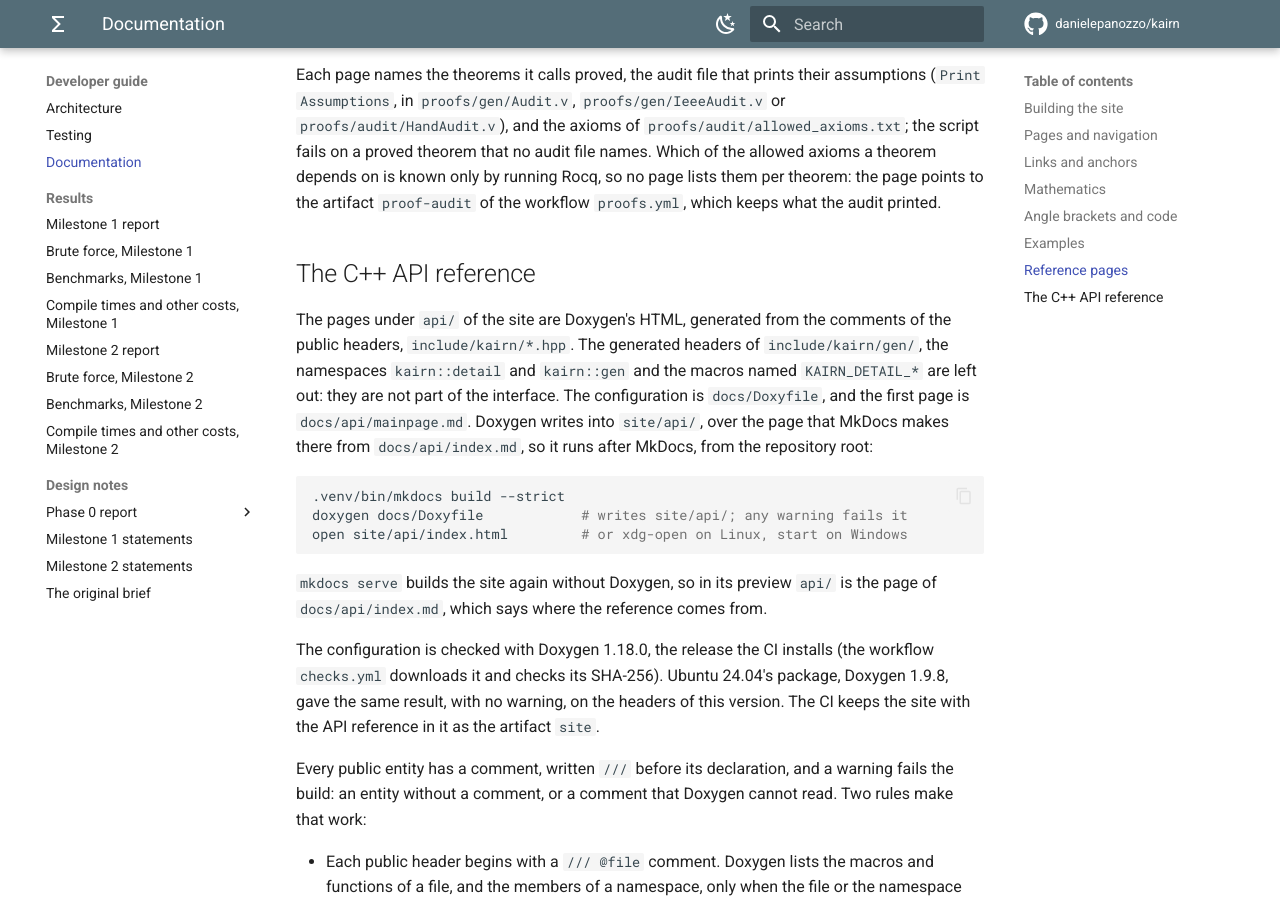
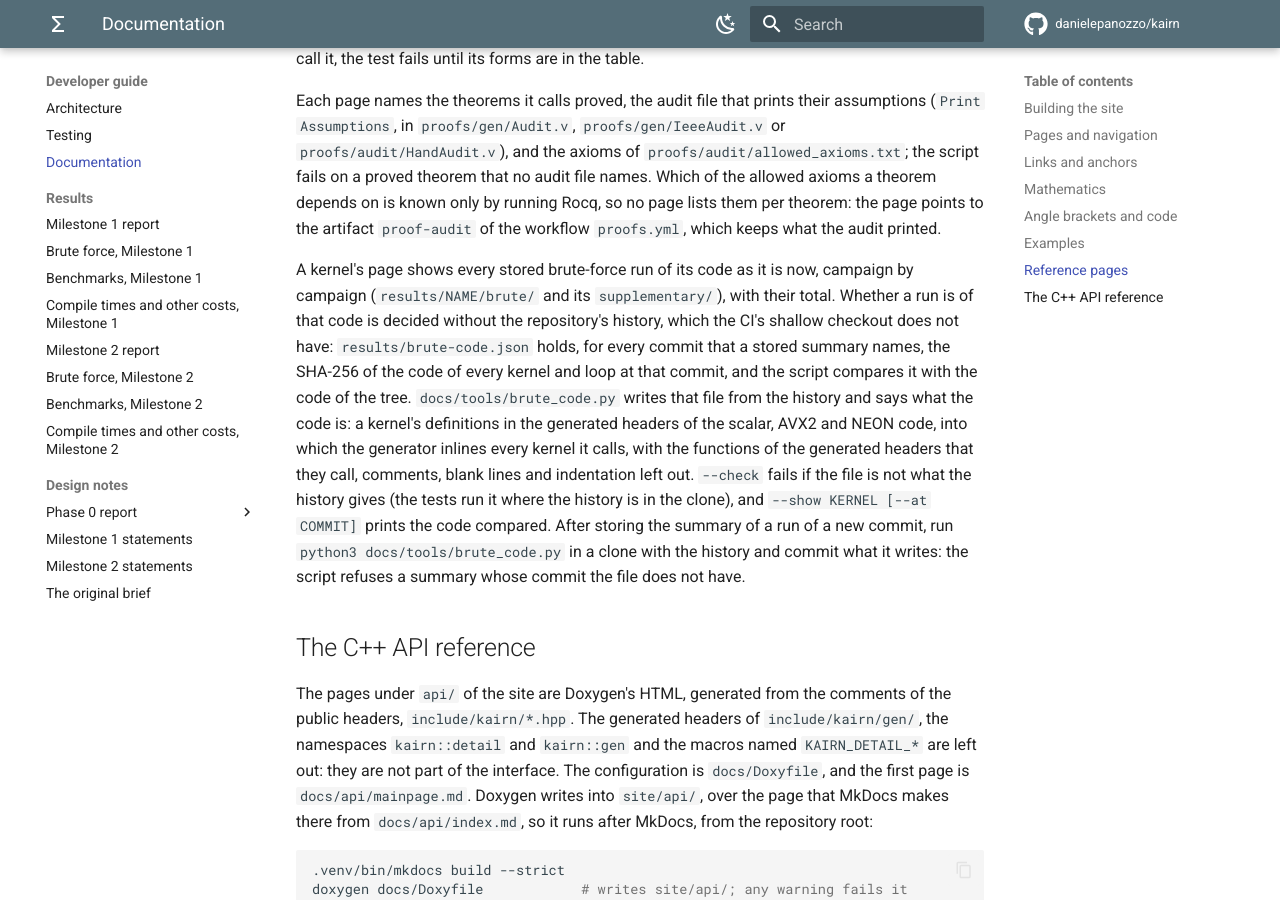
Before and after one commit to danielepanozzo/kairn, an MkDocs documentation site: the page built from docs/developer/documentation.md, in a window 1280 px wide and 900 px high, scrolled down 3286 px. Built offline with MkDocs 1.6.1 and Material for MkDocs 9.7.7, drawn with Linux system fonts in a browser that asks for light colours; comment, search, counter and statistics services are not loaded; some of the changed text lies outside the part shown.

Commit message:
Docs: what a reference page shows of the stored brute-force runs, and results/brute-code.json
How to read a page: a page shows every stored run of the kernel's code as it is now, campaign by
campaign, with their total; what the code is and how it is compared; the runs that judged other
claims; the reports of both campaigns. The sentence that the stored runs measure no statement on
infinite and NaN operands was out of date: a page says when its runs judged the kernel in the
extended domain. Documentation: what reference.py reads, and brute_code.py. Testing: what the
tests of the reference script cover. results/README.md: Milestone 2's summaries and
brute-code.json, and when to write it.

Co-Authored-By: Claude Opus 5.5 <noreply@anthropic.com>
Claude-Session: https://claude.ai/code/session_01ULwCxzT6Dhw9xUiTw8mJz1

````diff
--- a/docs/developer/documentation.md
+++ b/docs/developer/documentation.md
@@ -96,8 +96,9 @@ python3 docs/tools/test_reference.py     # the tests of the script and of its ta
 ```
 
 The script reads `gen/claims.json`, the kernel descriptions under `gen/kernels/`,
-`include/kairn/gen/bounds.hpp`, `proofs/gen/Statements.v`, the axiom audit's allow-list and files
-(below), and the stored brute-force summaries of the latest milestone under `results/`, and prints
+`include/kairn/gen/bounds.hpp` and the generated headers of the kernels, `proofs/gen/Statements.v`,
+the axiom audit's allow-list and files (below), and the stored brute-force summaries under
+`results/` with `results/brute-code.json` (below), and prints
 every number, status and formula of a page from them. Rerun it after any of these changes;
 `--check` and the tests run in CI (the workflow `checks.yml`) and in ctest: `docs.reference.check`
 in the quick tier, and `full.tools.docs.reference.test` in the full tier.
@@ -132,6 +133,20 @@ on a proved theorem that no audit file names. Which of the allowed axioms a theo
 known only by running Rocq, so no page lists them per theorem: the page points to the artifact
 `proof-audit` of the workflow `proofs.yml`, which keeps what the audit printed.
 
+A kernel's page shows every stored brute-force run of its code as it is now, campaign by campaign
+(`results/NAME/brute/` and its `supplementary/`), with their total. Whether a run is of that code
+is decided without the repository's history, which the CI's shallow checkout does not have:
+`results/brute-code.json` holds, for every commit that a stored summary names, the SHA-256 of the
+code of every kernel and loop at that commit, and the script compares it with the code of the
+tree. `docs/tools/brute_code.py` writes that file from the history and says what the code is: a
+kernel's definitions in the generated headers of the scalar, AVX2 and NEON code, into which the
+generator inlines every kernel it calls, with the functions of the generated headers that they
+call, comments, blank lines and indentation left out. `--check` fails if the file is not what the
+history gives (the tests run it where the history is in the clone), and `--show KERNEL [--at
+COMMIT]` prints the code compared. After storing the summary of a run of a new commit, run
+`python3 docs/tools/brute_code.py` in a clone with the history and commit what it writes: the
+script refuses a summary whose commit the file does not have.
+
 ## The C++ API reference
 
 The pages under `api/` of the site are Doxygen's HTML, generated from the comments of the public
--- a/docs/reference/reading.md
+++ b/docs/reference/reading.md
@@ -97,7 +97,8 @@ gives them. The references are on the [References](../developer/design/phase0/re
 **Listing.** The kernel as the generator reads it: one operation of `T` per line, each rounded to
 nearest. The C++ and the formal model are both printed from it.
 
-**Measured.** What the latest brute-force runs found, explained [below](#what-the-measured-numbers-are).
+**Measured.** What the stored brute-force runs of the kernel's code found, campaign by campaign,
+explained [below](#what-the-measured-numbers-are).
 
 **Not claimed.** What the statements do not cover. For a kernel with a statement about finite
 operands only: operands that are infinite or NaN, and results that overflow; the page names the
@@ -142,10 +143,12 @@ a reference page reports only the status of the claims.
 
 ## What the measured numbers are
 
-The brute-force tier runs by hand on the test machines, and its summaries are stored under
-`results/`. A program that shares no code with the library or the generator, the *oracle*, judges
-every result in exact rational arithmetic against the kernel's claims. A page shows the latest
-runs:
+The brute-force tier runs by hand on the test machines before each milestone report, a
+*campaign*, and its summaries are stored under `results/`, one directory per campaign
+(`results/milestone1/brute/`, `results/milestone2/brute/`). A program that shares no code with
+the library or the generator, the *oracle*, judges every result in exact rational arithmetic
+against the kernel's claims. A page shows every stored run of the kernel's code as it is now,
+campaign by campaign, and their total when there are several:
 
 - **compiled**: the C++ kernel, built with every compiler of the machines, scalar and packed code,
   under every contraction setting, on random operands of `binary64` (`double`) and `binary32`
@@ -154,12 +157,25 @@ runs:
   `fp:5:-3:2`, a format of 5 bits of precision
   ([Number formats](../developer/architecture.md#number-formats) explains the name).
 
+A run counts only if it ran the code the kernel has now. The code of a kernel is its generated
+C++: its functions in `include/kairn/gen/scalar.hpp`, `avx2.hpp` and `neon.hpp`, into which the
+generator inlines every kernel it calls, and the functions of the generated headers that they
+call (such as `abs_bits`), with comments, blank lines and indentation left out. For every commit
+that a stored run names, `results/brute-code.json` keeps the SHA-256 of that code for every kernel,
+written from the repository's history by `docs/tools/brute_code.py`; the page compares it with the
+code of the tree it is written from. A kernel whose code changed shows only the runs of its new code
+and names those it does not count; one whose code no stored run ran says so. A change of the claims
+alone does not change the code: such a run is shown, the page says that it judged other claims, and
+the total leaves it out. The total adds the random cases of the compiled runs; an enumeration of a
+toy domain (a format, and the operands it is restricted to) that an earlier run of the same code
+enumerated judged the same operands again, and counts once.
+
 The columns:
 
-- **Cases judged**: the cases whose result has a finite leading limb. When it does not, the
-  statement on finite operands says nothing, so those cases are counted and not judged. The stored
-  runs measure no statement about infinite and NaN operands, and a kernel no run has judged says
-  so.
+- **Cases judged**: for a statement on finite operands, the cases whose result has a finite leading
+  limb. When it does not, the statement says nothing, so those cases are counted and not judged.
+  When the page says that the runs judged the kernel in the extended domain, the cases with
+  infinite and NaN operands and results are judged too. A kernel no run has judged says so.
 - **Failed**: cases that violate a claim, or whose operands violate the requirements.
 - **Largest error / bound**: over the judged cases, the largest $\lvert\text{error}\rvert$ divided
   by the bound the claim allows for that case; 1 is the bound itself. For a claim that the result is
@@ -172,9 +188,10 @@ The columns:
 What they are not: a proof, or an estimate of how loose a bound is. Random operands find the worst
 case of a bound only by luck, so a largest ratio of 0.75 says that no case beyond 0.75 was drawn,
 not that none exists; the proof is what covers every case. The measurements test what the proofs
-do not cover: the generated code, the compilers and the hardware. If the claims change after a run,
-the page says that the run judged other claims. The complete results, with the cases that attain
-each extreme, are in [Brute force, Milestone 1](../developer/results/brute-milestone1.md).
+do not cover: the generated code, the compilers and the hardware. The complete results, with the
+cases that attain each extreme, are in the report of each campaign:
+[Brute force, Milestone 1](../developer/results/brute-milestone1.md) and
+[Brute force, Milestone 2](../developer/results/brute-milestone2.md).
 
 ## How the pages are made
 
--- a/results/README.md
+++ b/results/README.md
@@ -1,11 +1,23 @@
 # Stored results
 
 Summaries of brute-force runs and benchmark measurements, by milestone, as written by the tools
-that produced them. The pages under `docs/developer/results/` are written from these files.
-Nothing here is an input of the library, of the generator, or of the proofs.
+that produced them. The pages under `docs/developer/results/` are written from these files, and so
+is the section Measured of each kernel's reference page (`docs/tools/reference.py`). Nothing here
+is an input of the library, of the generator, or of the proofs.
 
 - `milestone1/brute/`: summaries of brute-force runs (`tests/brute/brute.py collect`), one file
-  per machine.
+  per machine; `supplementary/`, runs of a few kernels, at the commit of the others or a later
+  one.
 - `milestone1/bench/`: benchmark measurements.
 - `milestone1/mutants/`: what the tests catch of the faults that `tests/kernel_mutants.py` plants
   in the generated scalar kernels, and the analysis of those that nothing caught (its `README.md`).
+- `milestone2/brute/`: the same for Milestone 2, with `supplementary/`; `emulated/` (the
+  exhaustive tier on emulated formats) and `lengths/` (`tests/brute/lengths.py`), which the
+  reference pages do not show.
+- `brute-code.json`: for every commit that a summary under `*/brute/` names as the code of its
+  runs, the SHA-256 of the code of every kernel and loop at that commit, written from the
+  repository's history by `docs/tools/brute_code.py`. A kernel's reference page shows the stored
+  runs of every campaign whose fingerprint at the run's commit is that of the kernel's code now,
+  and no other. After storing the summary of a run of a new commit, run
+  `python3 docs/tools/brute_code.py` and commit what it writes: `docs/tools/reference.py` refuses a
+  summary whose commit the file does not have.
````
Also changed, not shown: docs/developer/testing.md (+1 -1 lines).
